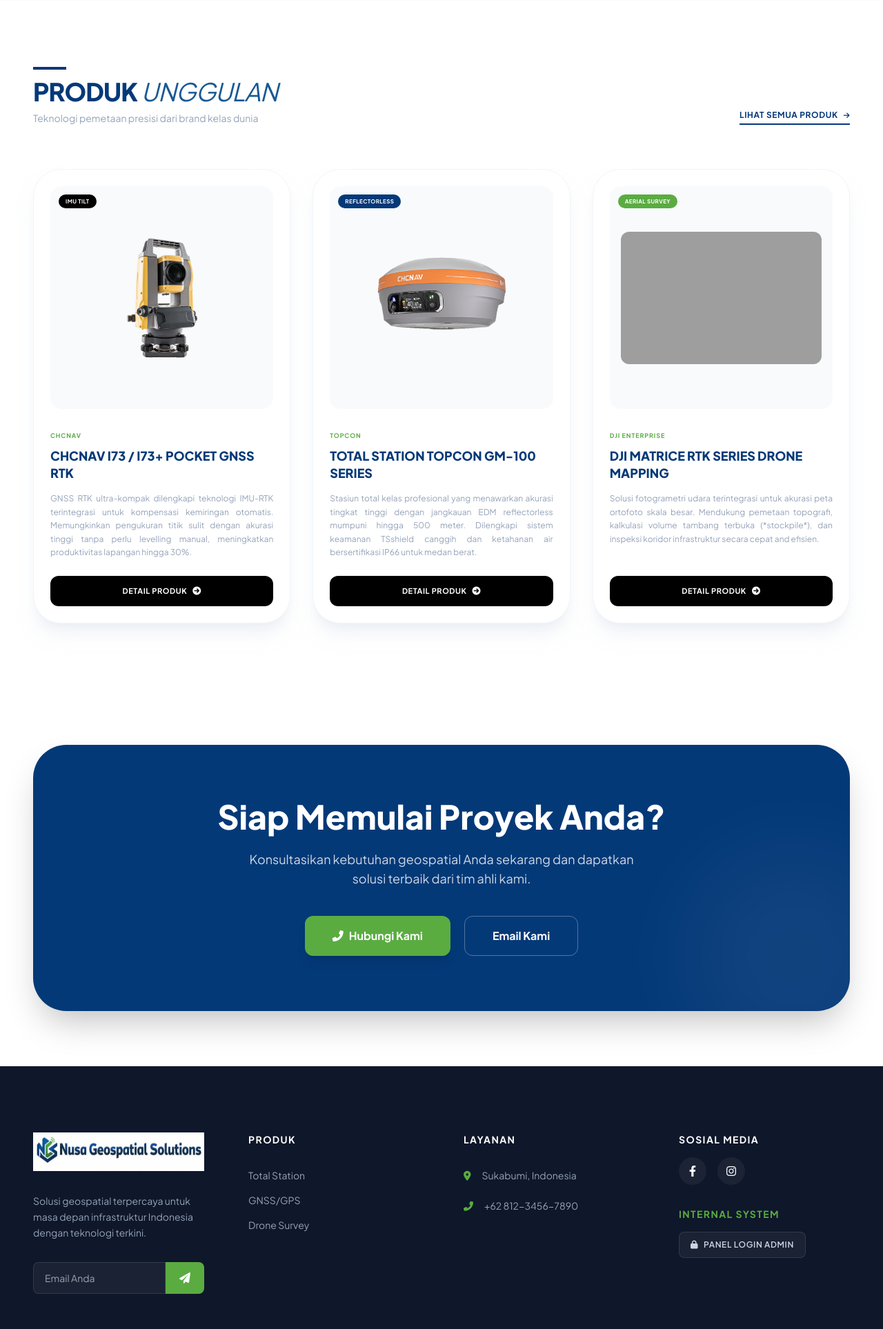
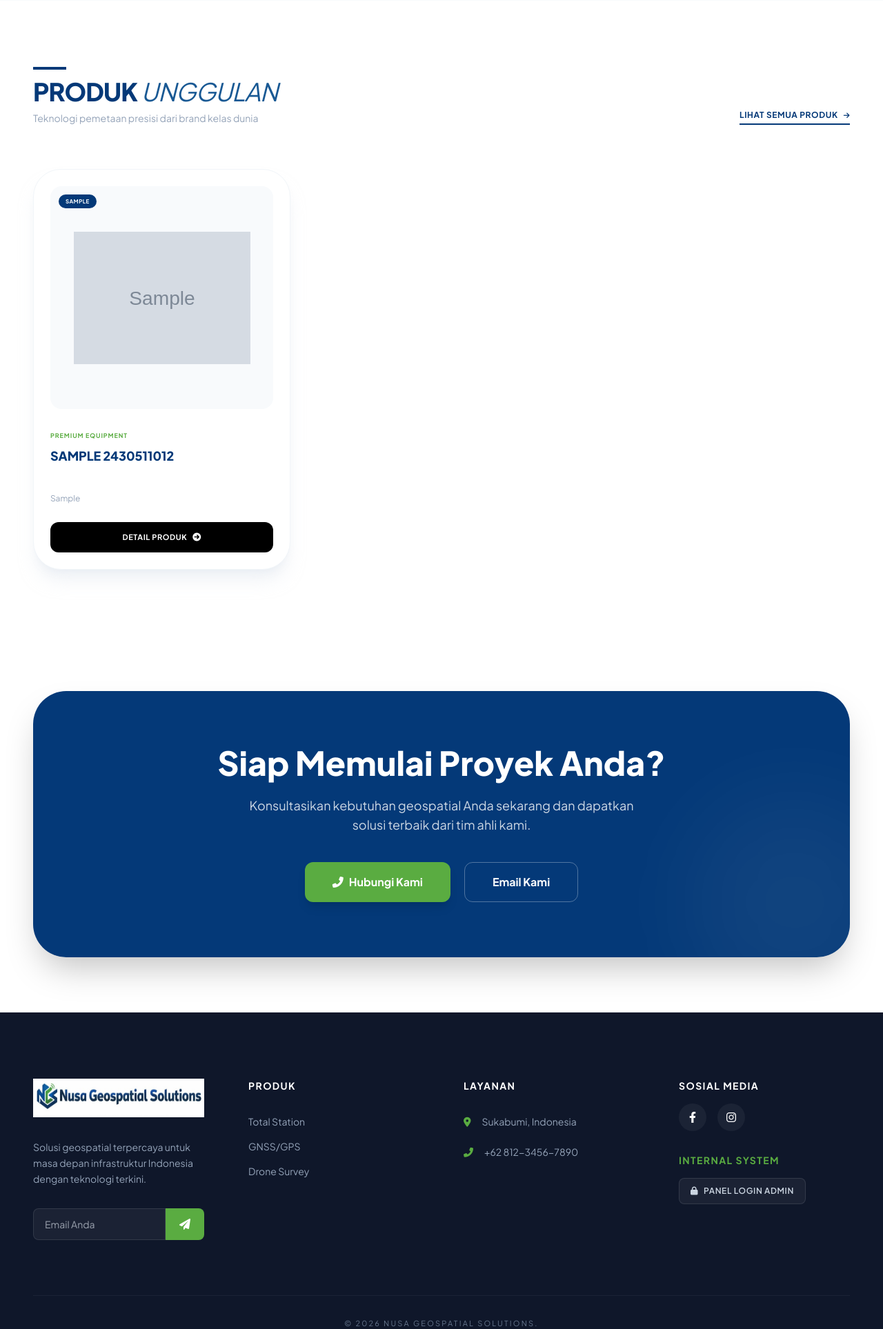
Before and after one commit to hafizhakbar3105/web_hafizh, a PHP site: page /home.php in a window 1280 px wide. Shown: the part 2679-4606 px from the top of the page at 69% size. Run offline with PHP 8.4, Linux system fonts and the light colour scheme; tables that the repository leaves empty or names only in its code hold one stand-in row (values such as "Sample post"); grey boxes marked "Sample" are stand-in pictures; some libraries are stand-ins or nearby versions; grey boxes are pictures that could not be loaded.

Commit message:
Update project

```diff
--- a/admin/koneksi.php
+++ b/admin/koneksi.php
@@ -1,8 +1,8 @@
 <?php
 $host = "localhost";
-$user = "root";
-$pass = "";
-$db   = "nusa";
+$user = "ifummiid_kelasa";
+$pass = "pemweb_db_a";
+$db   = "ifummiid_kelasa";
 
 $conn = mysqli_connect($host, $user, $pass, $db);
 
--- a/admin/login.php
+++ b/admin/login.php
@@ -15,8 +15,8 @@ if (isset($_POST['login'])) {
     $username = mysqli_real_escape_string($conn, $_POST['username']);
     $password = $_POST['password'];
 
-    // Cari username di database
-    $result = mysqli_query($conn, "SELECT * FROM users WHERE username = '$username'");
+    // PERBAIKAN: Menggunakan nama tabel standar untuk shared database (users_hafizh_2430511012)
+    $result = mysqli_query($conn, "SELECT * FROM users_hafizh_2430511012 WHERE username = '$username'");
 
     if (mysqli_num_rows($result) === 1) {
         $row = mysqli_fetch_assoc($result);
--- a/home.php
+++ b/home.php
@@ -1,3 +1,7 @@
+<?php
+// Hubungkan ke file koneksi database
+include 'admin/koneksi.php';
+?>
 <!DOCTYPE html>
 <html lang="id">
 <head>
@@ -230,21 +234,28 @@
         </div>
 
         <div class="grid grid-cols-1 md:grid-cols-3 gap-8 relative z-10">
+            <?php
+            // PERBAIKAN: Mengambil 3 produk terbaru dari tabel produk_hafizh_2430511012
+            $query = mysqli_query($conn, "SELECT * FROM produk_hafizh_2430511012 ORDER BY id DESC LIMIT 3");
+
+            if(mysqli_num_rows($query) > 0){
+                while($row = mysqli_fetch_assoc($query)){
+            ?>
             <div class="bg-white rounded-[2.5rem] border border-slate-100 p-6 shadow-xl shadow-slate-200/50 flex flex-col justify-between transition-all hover:scale-[1.03] hover:shadow-2xl duration-300">
                 <div>
                     <div class="bg-slate-50 rounded-2xl p-4 flex justify-center items-center mb-6 relative overflow-hidden aspect-square">
-                        <span class="absolute top-3 left-3 bg-black text-white text-[8px] font-bold px-2.5 py-1 rounded-full tracking-wider uppercase">
-                            IMU Tilt
+                        <span class="absolute top-3 left-3 bg-[#043978] text-white text-[8px] font-bold px-2.5 py-1 rounded-full tracking-wider uppercase">
+                            <?php echo htmlspecialchars($row['kategori']); ?>
                         </span>
-                        <img src="assets/img/GM-50.png" alt="CHCNAV I73" class="max-h-48 object-contain" onerror="this.src='assets/img/Topcon_GM100_c.png'">
+                        <img src="assets/img/<?php echo $row['gambar']; ?>" alt="<?php echo htmlspecialchars($row['nama_produk']); ?>" class="max-h-48 object-contain" onerror="this.src='assets/img/Topcon_GM100_c.png'">
                     </div>
                     <div class="space-y-2">
-                        <span class="text-[9px] font-bold text-[#5AAC41] tracking-widest uppercase">CHCNAV</span>
-                        <h3 class="text-lg font-extrabold text-[#043978] leading-snug min-h-[56px]">
-                            CHCNAV I73 / I73+ POCKET GNSS RTK
+                        <span class="text-[9px] font-bold text-[#5AAC41] tracking-widest uppercase">PREMIUM EQUIPMENT</span>
+                        <h3 class="text-lg font-extrabold text-[#043978] leading-snug min-h-[56px] uppercase line-clamp-2">
+                            <?php echo htmlspecialchars($row['nama_produk']); ?>
                         </h3>
                         <p class="text-xs text-slate-400 leading-relaxed text-justify line-clamp-6">
-                            GNSS RTK ultra-kompak dilengkapi teknologi IMU-RTK terintegrasi untuk kompensasi kemiringan otomatis. Memungkinkan pengukuran titik sulit dengan akurasi tinggi tanpa perlu levelling manual, meningkatkan produktivitas lapangan hingga 30%.
+                            <?php echo htmlspecialchars($row['deskripsi']); ?>
                         </p>
                     </div>
                 </div>
@@ -254,56 +265,12 @@
                     </a>
                 </div>
             </div>
-
-            <div class="bg-white rounded-[2.5rem] border border-slate-100 p-6 shadow-xl shadow-slate-200/50 flex flex-col justify-between transition-all hover:scale-[1.03] hover:shadow-2xl duration-300">
-                <div>
-                    <div class="bg-slate-50 rounded-2xl p-4 flex justify-center items-center mb-6 relative overflow-hidden aspect-square">
-                        <span class="absolute top-3 left-3 bg-[#043978] text-white text-[8px] font-bold px-2.5 py-1 rounded-full tracking-wider uppercase">
-                            Reflectorless
-                        </span>
-                        <img src="assets/img/gnss-smart-full-antennas-chcnav-i83.png" alt="Topcon GM100" class="max-h-48 object-contain">
-                    </div>
-                    <div class="space-y-2">
-                        <span class="text-[9px] font-bold text-[#5AAC41] tracking-widest uppercase">Topcon</span>
-                        <h3 class="text-lg font-extrabold text-[#043978] leading-snug min-h-[56px]">
-                            TOTAL STATION TOPCON GM-100 SERIES
-                        </h3>
-                        <p class="text-xs text-slate-400 leading-relaxed text-justify line-clamp-6">
-                            Stasiun total kelas profesional yang menawarkan akurasi tingkat tinggi dengan jangkauan EDM reflectorless mumpuni hingga 500 meter. Dilengkapi sistem keamanan TSshield canggih dan ketahanan air bersertifikasi IP66 untuk medan berat.
-                        </p>
-                    </div>
-                </div>
-                <div class="pt-6">
-                    <a href="produk.php" class="w-full bg-black hover:bg-slate-900 text-white text-[11px] font-bold py-3.5 px-4 rounded-xl flex items-center justify-center gap-2 transition uppercase tracking-wider">
-                        Detail Produk <i class="fas fa-arrow-circle-right text-xs"></i>
-                    </a>
-                </div>
-            </div>
-
-            <div class="bg-white rounded-[2.5rem] border border-slate-100 p-6 shadow-xl shadow-slate-200/50 flex flex-col justify-between transition-all hover:scale-[1.03] hover:shadow-2xl duration-300">
-                <div>
-                    <div class="bg-slate-50 rounded-2xl p-4 flex justify-center items-center mb-6 relative overflow-hidden aspect-square">
-                        <span class="absolute top-3 left-3 bg-[#5AAC41] text-white text-[8px] font-bold px-2.5 py-1 rounded-full tracking-wider uppercase">
-                            Aerial Survey
-                        </span>
-                        <img src="assets/img/tambang.png" alt="Drone Survey" class="max-h-48 w-full object-cover rounded-xl">
-                    </div>
-                    <div class="space-y-2">
-                        <span class="text-[9px] font-bold text-[#5AAC41] tracking-widest uppercase">DJI Enterprise</span>
-                        <h3 class="text-lg font-extrabold text-[#043978] leading-snug min-h-[56px]">
-                            DJI MATRICE RTK SERIES DRONE MAPPING
-                        </h3>
-                        <p class="text-xs text-slate-400 leading-relaxed text-justify line-clamp-6">
-                            Solusi fotogrametri udara terintegrasi untuk akurasi peta ortofoto skala besar. Mendukung pemetaan topografi, kalkulasi volume tambang terbuka (*stockpile*), dan inspeksi koridor infrastruktur secara cepat and efisien.
-                        </p>
-                    </div>
-                </div>
-                <div class="pt-6">
-                    <a href="produk.php" class="w-full bg-black hover:bg-slate-900 text-white text-[11px] font-bold py-3.5 px-4 rounded-xl flex items-center justify-center gap-2 transition uppercase tracking-wider">
-                        Detail Produk <i class="fas fa-arrow-circle-right text-xs"></i>
-                    </a>
-                </div>
-            </div>
+            <?php
+                }
+            } else {
+                echo '<p class="col-span-full text-center text-slate-400">Belum ada produk unggulan yang tersedia.</p>';
+            }
+            ?>
         </div>
     </section>
 
--- a/layanan.php
+++ b/layanan.php
@@ -13,8 +13,8 @@ if (isset($_POST['kirim_layanan'])) {
     $pesan    = mysqli_real_escape_string($conn, $_POST['pesan_tambahan']);
     $ttd_data = mysqli_real_escape_string($conn, $_POST['ttd_data']);
 
-    // PERBAIKAN: Menyertakan kolom dan data telepon ke dalam SQL query
-    $query = "INSERT INTO layanan (nama, email, telepon, kategori, pesan, ttd_data) VALUES ('$nama', '$email', '$telepon', '$kategori', '$pesan', '$ttd_data')";
+    // PERBAIKAN: Mengubah nama tabel menjadi layanan_hafizh_2430511012 sesuai standar shared database
+    $query = "INSERT INTO layanan_hafizh_2430511012 (nama, email, telepon, kategori, pesan, ttd_data) VALUES ('$nama', '$email', '$telepon', '$kategori', '$pesan', '$ttd_data')";
 
     if (mysqli_query($conn, $query)) {
         $notif_sukses = true;
```
Also changed, not shown: admin/admin.php (+17 -17 lines), produk.php (+4 -3 lines).
